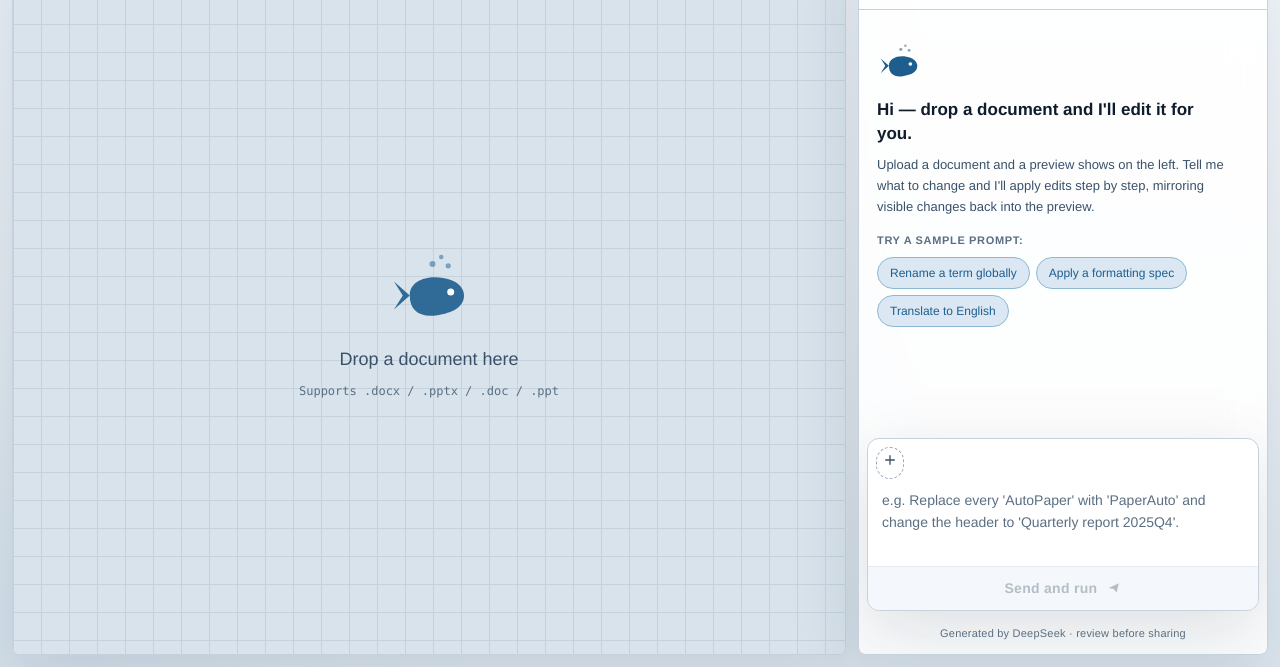
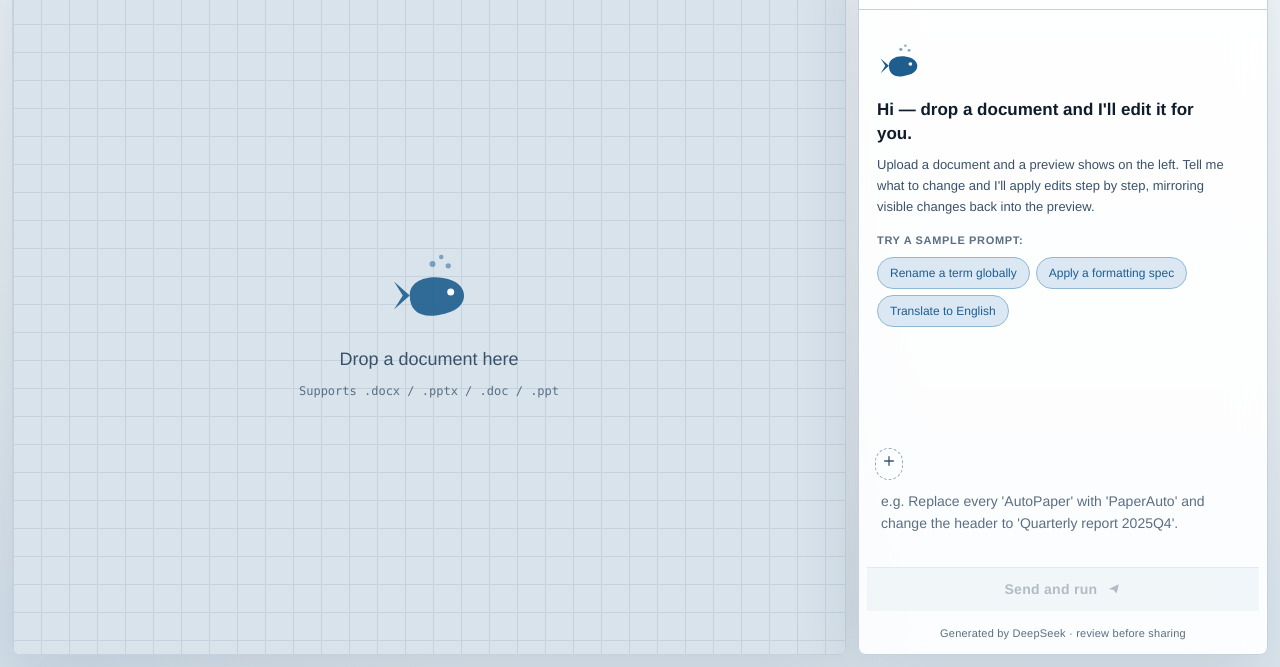
Before and after one commit to Hans-han/whale-editor, a website: page apps/web/index.html in a window 1280 px wide. Shown: the part 133-800 px from the top of the page. Drawn offline with Linux system fonts and the light colour scheme.

Commit message:
style(composer): drop the outer card border + focus glow on the composer

```diff
--- a/apps/web/app.css
+++ b/apps/web/app.css
@@ -774,16 +774,10 @@ textarea:focus,
   flex-direction: column;
   margin: 8px;
   padding: 0;
-  background: var(--surface);
-  border: 1px solid var(--border);
-  border-radius: 12px;
-  box-shadow: var(--shadow);
-  overflow: hidden;
-  transition: border-color 0.18s ease, box-shadow 0.18s ease;
-}
-.input-card.composer:focus-within {
-  border-color: var(--accent-line);
-  box-shadow: 0 0 0 3px var(--accent-soft), var(--shadow);
+  background: transparent;
+  border: none;
+  border-radius: 0;
+  box-shadow: none;
 }
 
 /* Visually-hidden helper */
```
